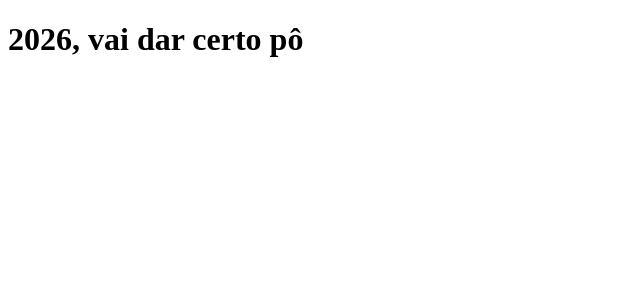
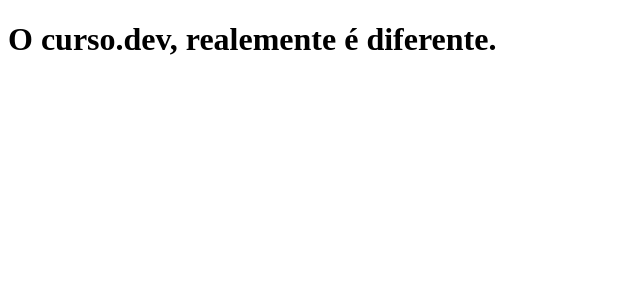
Before and after one commit to iantas/clone-tabnews, a Next.js app: page / in a window 1280 px wide. Shown: the top 300 px of the page, without its empty margins (0-640 px from the left). Built offline with nearby package versions, Linux system fonts and the light colour scheme.

Commit message:
atualiza a frase

```diff
--- a/pages/index.js
+++ b/pages/index.js
@@ -1,5 +1,5 @@
 function Home () {
-    return <h1>2026, vai dar certo pô</h1>
+    return <h1>O curso.dev, realemente é diferente.</h1>
 }
 
 export default Home;
```
